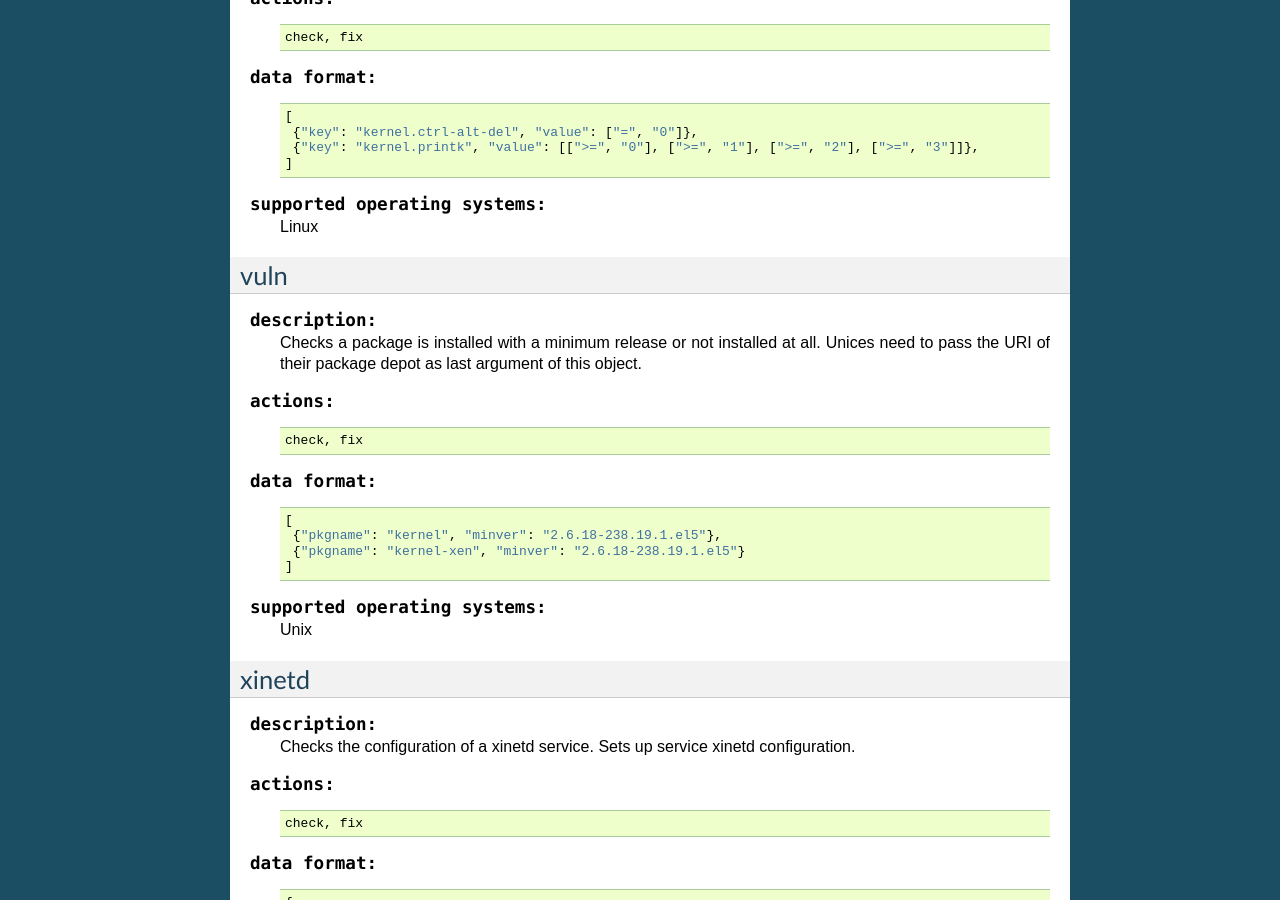
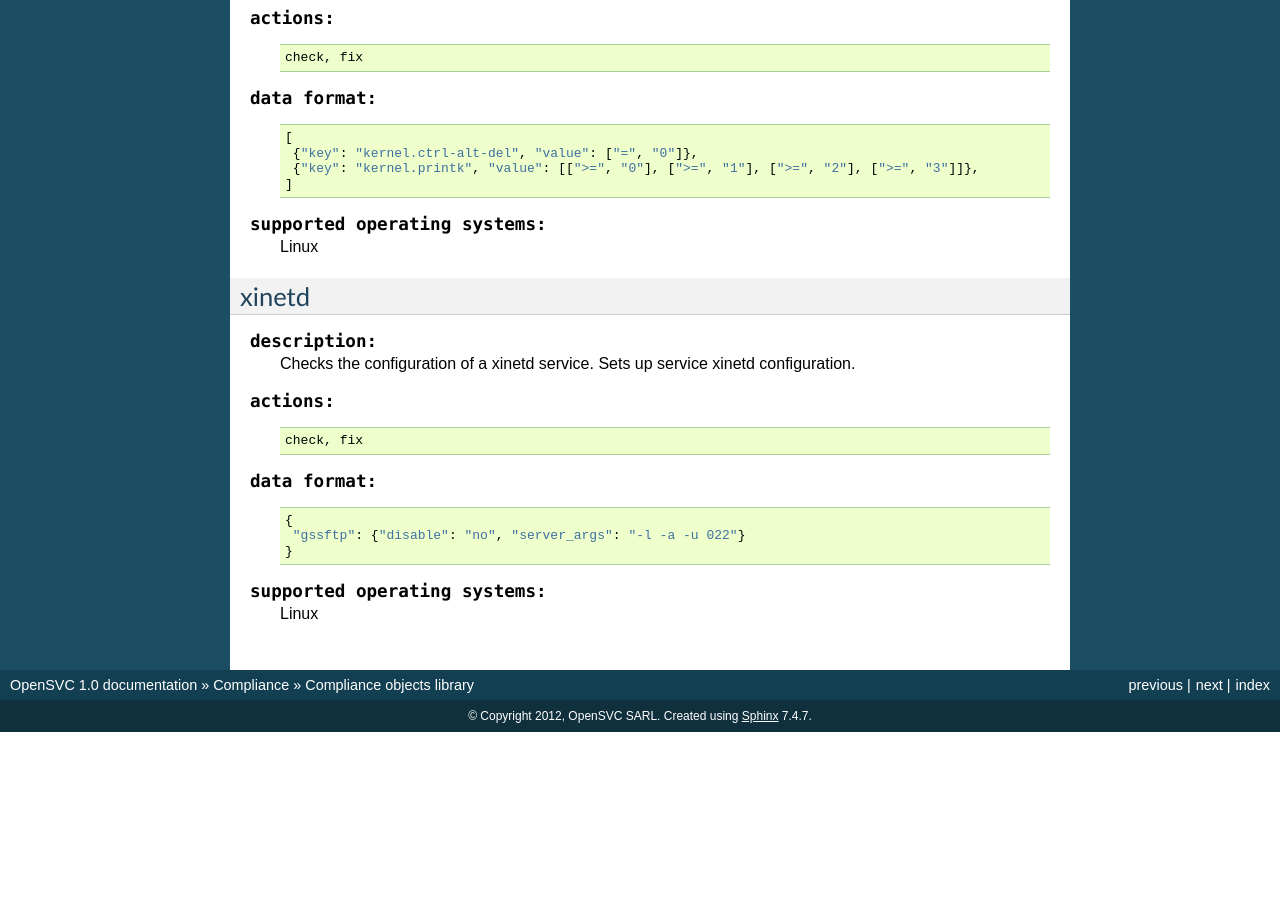
Before and after one commit to opensvc/docs.opensvc.com, a Sphinx documentation site: the page built from source/compliance.objects.rst, in a window 1280 px wide and 900 px high, scrolled down 2263 px. Built offline with Sphinx 7.4.7, drawn with Linux system fonts in a browser that asks for light colours; after the commit the page ends 2995 px from its top, so only the background shows below that.

Commit message:
Compliance : split object vuln

```diff
--- a/source/compliance.objects.rst
+++ b/source/compliance.objects.rst
@@ -161,32 +162,6 @@
 
    Linux
 
-vuln
-====
-
-.. function:: description:
-
-   Checks a package is installed with a minimum release or not installed at all. Unices need to pass the URI of their package depot as last argument of this object.
-
-.. function:: actions:
-
-   ::
-
-     check, fix
-
-.. function:: data format:
-
-   ::
-
-     [
-      {"pkgname": "kernel", "minver": "2.6.18-238.19.1.el5"},
-      {"pkgname": "kernel-xen", "minver": "2.6.18-238.19.1.el5"}
-     ]
-
-.. function:: supported operating systems:
-
-   Unix
-
 xinetd
 ======
 
```
Also changed, not shown: other parts of source/compliance.objects.rst (+1 -0 lines), source/compliance.objects.vuln.rst (added, +115 -0 lines), source/_static/compliance.objects.vuln.display.png (added), source/_static/compliance.objects.vuln.edit.png (added).
